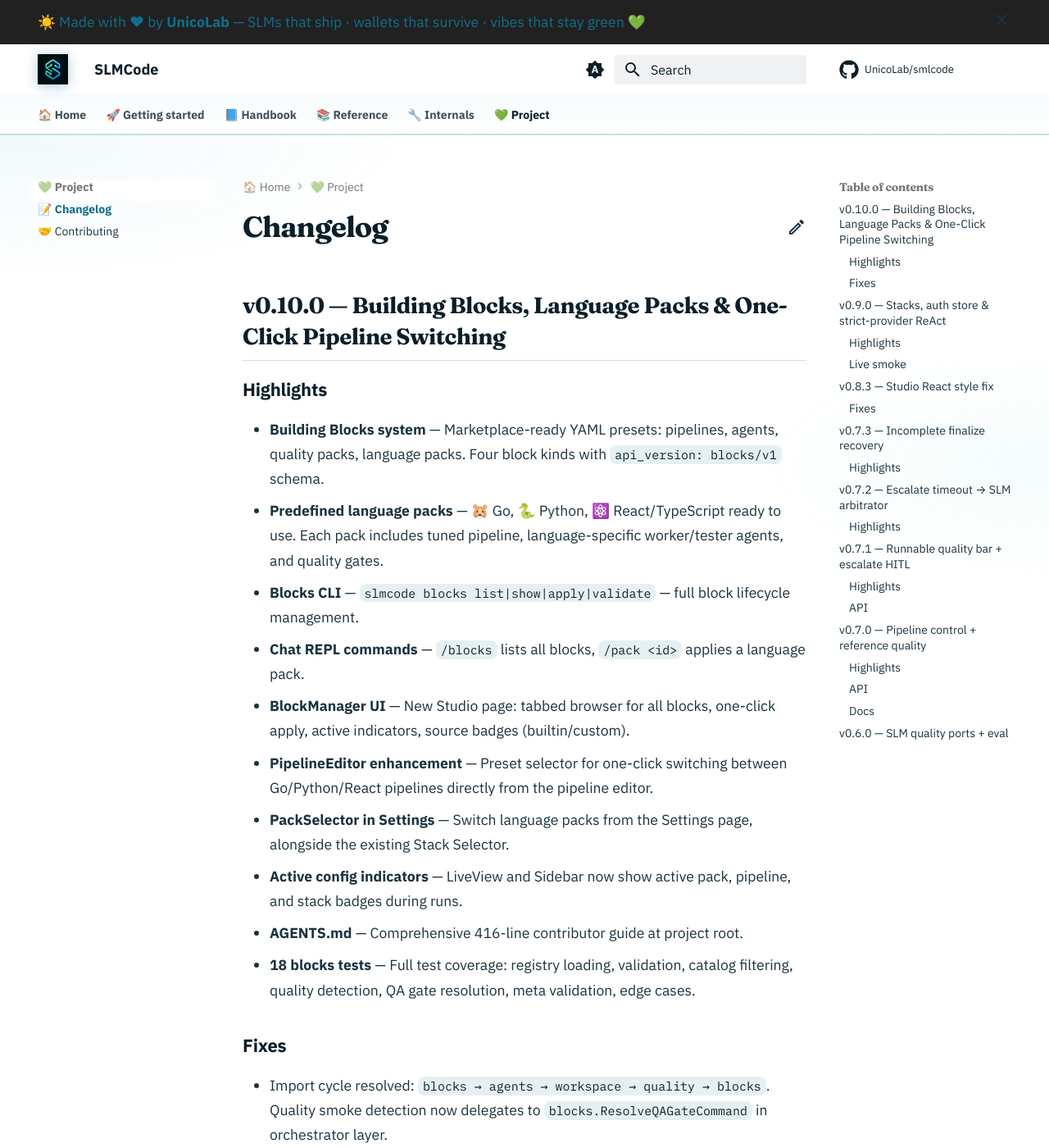
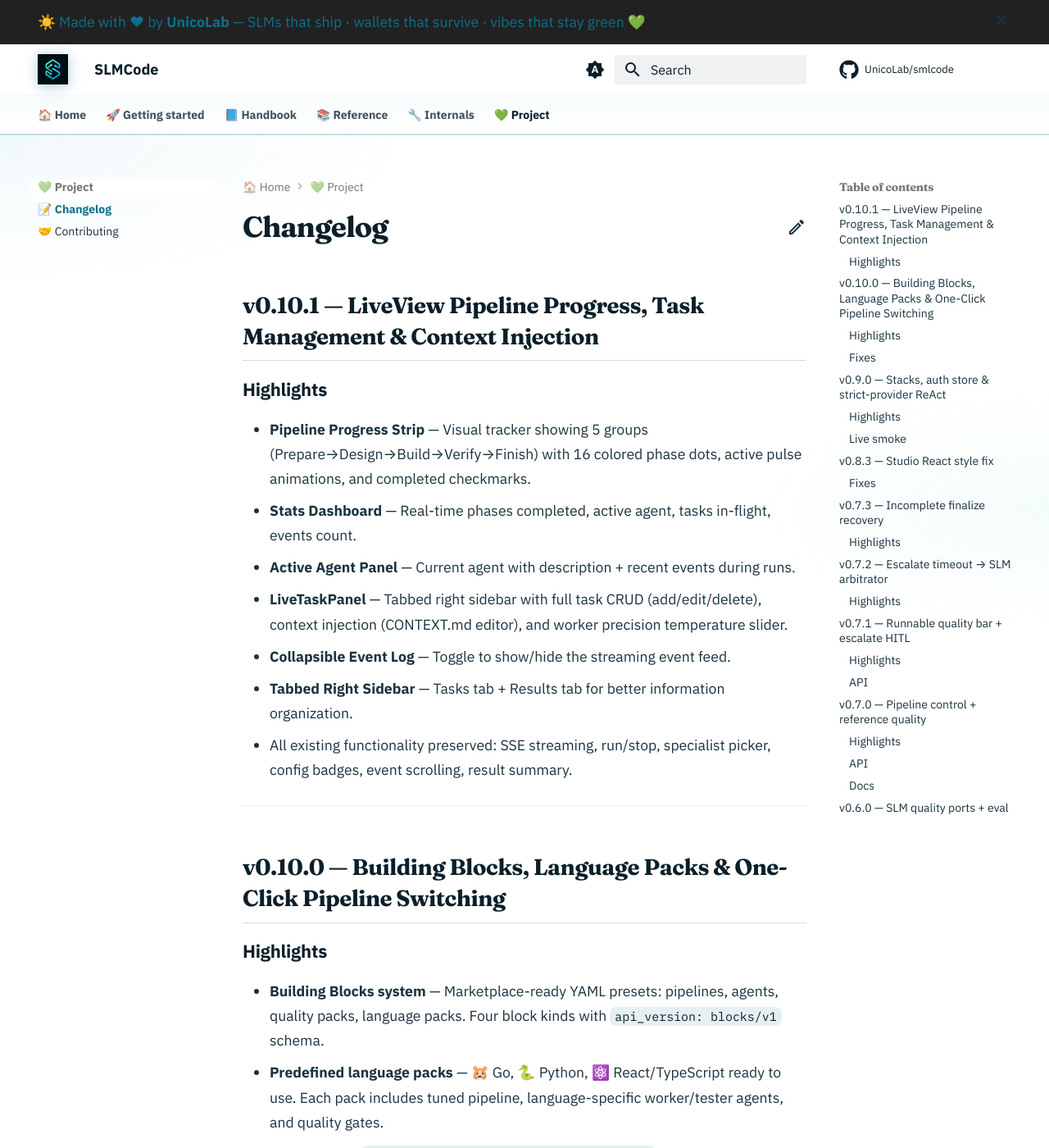
Before and after one commit to UnicoLab/smlcode, an MkDocs documentation site: the page built from docs/changelog.md, in a window 1280 px wide and 1400 px high. Shown: the whole window at 82% size. Built offline with MkDocs 1.6.1 and Material for MkDocs 9.7.7, drawn with Linux system fonts in a browser that asks for light colours; comment, search, counter and statistics services are not loaded.

Commit message:
release: v0.10.1 — LiveView pipeline progress, task management, context injection
## LiveView improvements
- Pipeline Progress Strip: visual 5-group × 16-phase tracker with active/completed states
- Stats Dashboard: phases completed, active agent, tasks in-flight, events count (live)
- Active Agent Panel: current agent with description + recent events during runs
- LiveTaskPanel (825 lines): add/edit/delete tasks, context injection, worker precision
- Tabbed right sidebar: Tasks + Results tabs
- Collapsible Event Log with event count

## Preserved functionality
- SSE streaming, run/stop, specialist picker, config badges, event scrolling, result summary
- All existing interactions fully preserved

Version bump: 0.10.0 → 0.10.1

```diff
--- a/docs/changelog.md
+++ b/docs/changelog.md
@@ -1,4 +1,20 @@
 # Changelog
+
+## v0.10.1 — LiveView Pipeline Progress, Task Management & Context Injection
+
+### Highlights
+- **Pipeline Progress Strip** — Visual tracker showing 5 groups (Prepare→Design→Build→Verify→Finish)
+  with 16 colored phase dots, active pulse animations, and completed checkmarks.
+- **Stats Dashboard** — Real-time phases completed, active agent, tasks in-flight, events count.
+- **Active Agent Panel** — Current agent with description + recent events during runs.
+- **LiveTaskPanel** — Tabbed right sidebar with full task CRUD (add/edit/delete),
+  context injection (CONTEXT.md editor), and worker precision temperature slider.
+- **Collapsible Event Log** — Toggle to show/hide the streaming event feed.
+- **Tabbed Right Sidebar** — Tasks tab + Results tab for better information organization.
+- All existing functionality preserved: SSE streaming, run/stop, specialist picker,
+  config badges, event scrolling, result summary.
+
+---
 
 ## v0.10.0 — Building Blocks, Language Packs & One-Click Pipeline Switching
 
```
Also changed, not shown: 3 other files.
